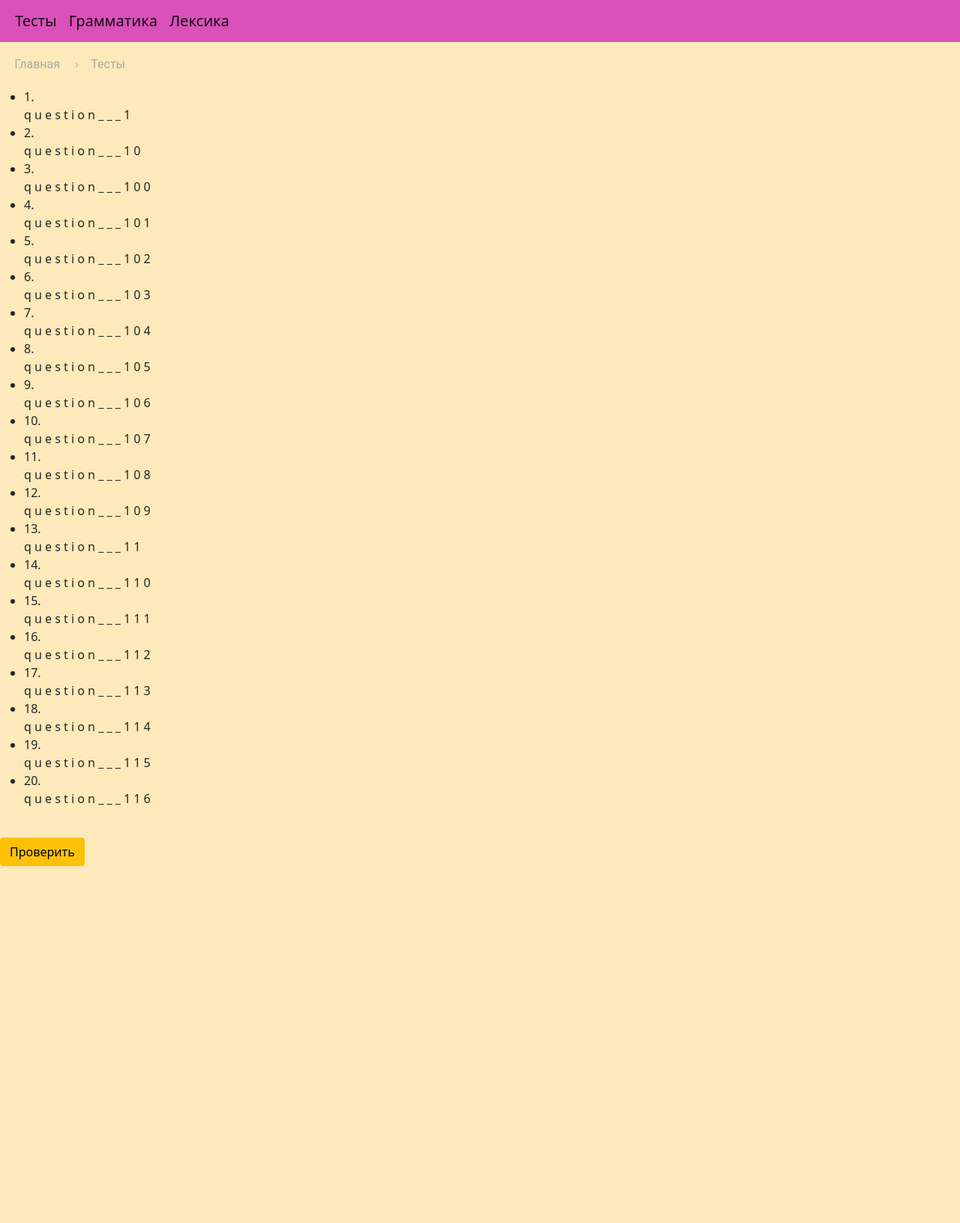
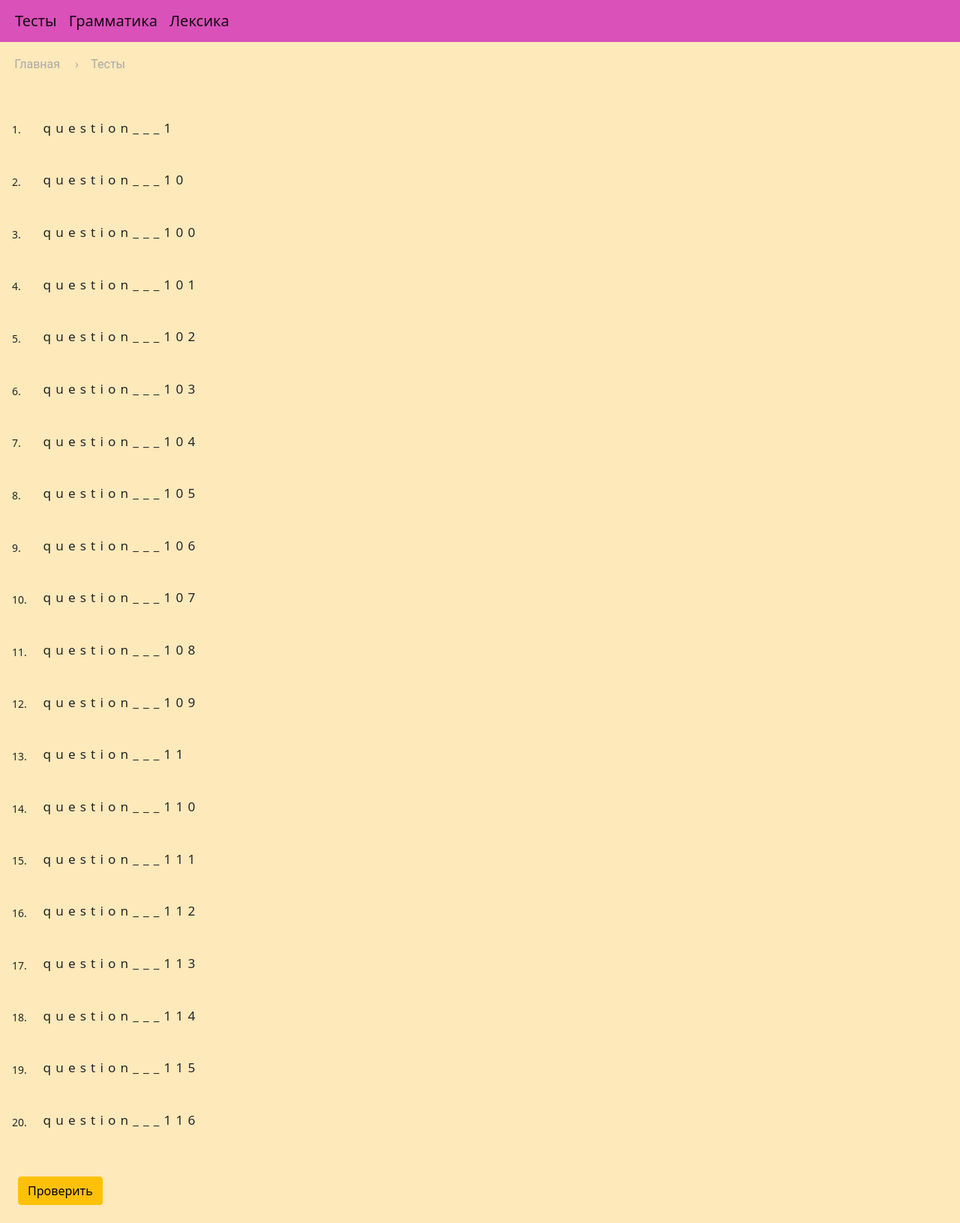
Before and after one commit to azhvanko/test_your_language, a Django app: template templates/language_tests/language_test.html in a window 1280 px wide. Shown: the whole page at 75% size. Before the commit the page ends 1155 px from the top, so only its background shows below. Run offline with Django 3.2, Linux system fonts and the light colour scheme; the template is opened without the code that fills it: values that come from a table or form of the project are taken from there, others are empty; data comes from the database, SQL or seed files in the repository; parts of the project's set-up code (start-up, migrations or seed data) failed here and were passed over; some libraries are stand-ins or nearby versions.

Commit message:
Update style.css

```diff
--- a/static/css/style.css
+++ b/static/css/style.css
@@ -22,3 +22,135 @@ body {
     margin: 0 .8em 0 1em;
     color: #aaa;
 }
+
+.btn-start-test .btn {
+    margin-top: 2.2em;
+}
+
+.btn-check-result .btn, .btn-restart-test .btn {
+    margin-left: 1.5em;
+    margin-bottom: 1.5em;
+}
+
+.test-score {
+    display: inline-block;
+    margin-bottom: .5em;
+    padding: .2em .8em;
+    font-size: 1.07em;
+    line-height: 1.8;
+    word-spacing: .1em;
+    border-radius: 2px
+}
+
+.test-score b {
+    margin: .5em 0;
+    padding: .1em .8em;
+    font-size: 2em;
+    background-color: #9ef1a2;
+    border: 1px solid #ddd;
+    border-radius: 7px;
+}
+
+.test-title {
+    padding: .2em .8em;
+    font-size: 1.07em;
+    word-spacing: .1em;
+    margin-bottom: 1.2em;
+}
+
+.test-body {
+    margin-left: -1.0em;
+}
+
+.test-body>li {
+    margin-bottom: 2.0em;
+    list-style-type: none;
+}
+
+.test-number {
+    position: relative;
+    top: .8em;
+    float: left;
+    width: 2em;
+    font-size: .87em;
+}
+
+.test-wrap {
+    margin-left: 1.25em
+}
+
+.test-question {
+    display: inline-block;
+    padding: .2em .8em;
+    font-size: 1.07em;
+    line-height: 1.8;
+    word-spacing: .1em;
+    border-radius: 2px
+}
+
+.test-gap {
+    font-weight: bold;
+    font-size: .92em;
+    border-bottom: 1px solid #999
+}
+
+.test-gap-miss {
+    position: relative;
+    top: -0.01em;
+    display: inline-block;
+    min-width: 3em;
+    margin: 0 .3em;
+    line-height: 1.3;
+    color: #999;
+    text-align: center;
+    font-weight: normal
+}
+
+.test-gap-miss-empty {
+    margin-bottom: -0.4em
+}
+
+.test-answers {
+    margin-top: 1em;
+    margin-left: -1.0em;
+}
+
+.test-answers li {
+    list-style-type: none;
+    position: relative;
+    margin-top: .8em
+}
+
+.test-answer {
+    display: inline-block;
+    padding: .2em .8em;
+    text-align: center;
+    border: 1px solid;
+    border-color: #d7d2d2 #ddd #ddd #eee;
+    border-radius: 2px;
+    background-clip: padding-box;
+    cursor: pointer
+}
+
+.test-answer-selected {
+    font-weight: bold;
+    border-color: #aca9a9;
+    background-color: #ffc107;
+    cursor: pointer
+}
+
+.test-answer-selected-right:before, .test-answer-selected-wrong:before {
+    position: absolute;
+    left: -1.8em;
+    line-height: 1.47em
+}
+
+.test-answer-selected-right {
+    background-color: #c0f3a1;
+    color: #480
+}
+
+.test-answer-selected-wrong {
+    background-color: #f192a0;
+    color: #b12525
+}
```
